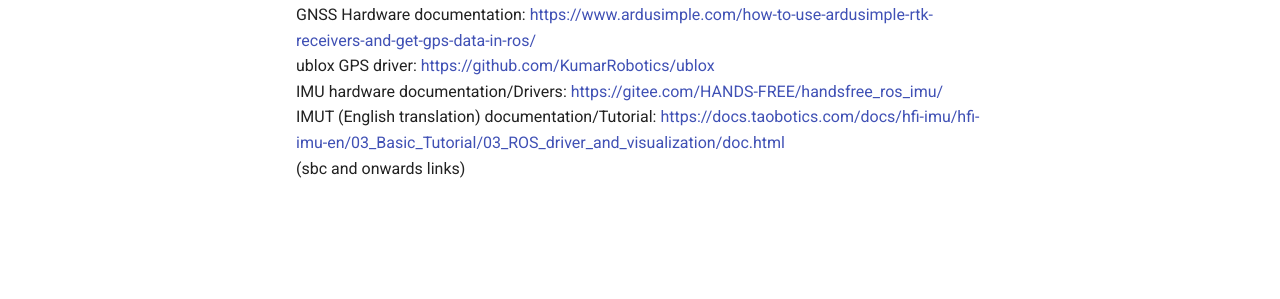
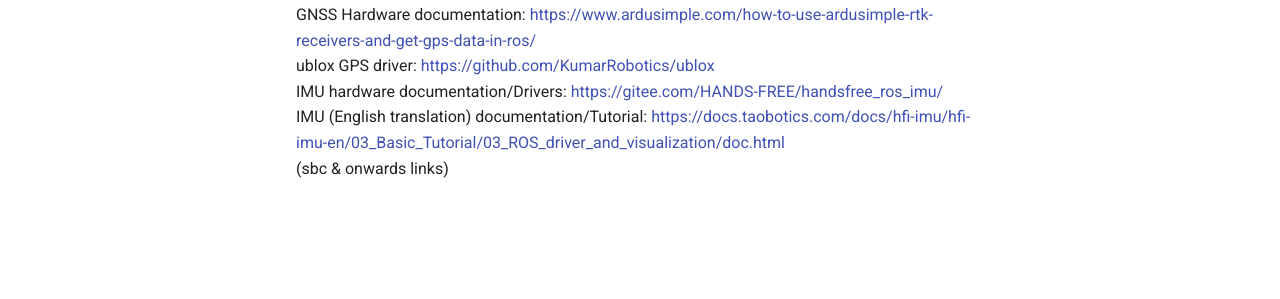
Before and after one commit to 23mel/mkdocs, an MkDocs documentation site: the page built from docs/resources.md, in a window 1280 px wide. Shown: the part 505-804 px from the top of the page. Built offline with MkDocs 1.6.1 and Material for MkDocs 9.7.7, drawn with Linux system fonts in a browser that asks for light colours.

Commit message:
Commit changes

```diff
--- a/docs/resources.md
+++ b/docs/resources.md
@@ -12,5 +12,5 @@
 GNSS Hardware documentation: <https://www.ardusimple.com/how-to-use-ardusimple-rtk-receivers-and-get-gps-data-in-ros/>
 ublox GPS driver: <https://github.com/KumarRobotics/ublox>
 IMU hardware documentation/Drivers: <https://gitee.com/HANDS-FREE/handsfree_ros_imu/>
-IMUT (English translation) documentation/Tutorial: <https://docs.taobotics.com/docs/hfi-imu/hfi-imu-en/03_Basic_Tutorial/03_ROS_driver_and_visualization/doc.html>
-(sbc and onwards links)
+IMU (English translation) documentation/Tutorial: <https://docs.taobotics.com/docs/hfi-imu/hfi-imu-en/03_Basic_Tutorial/03_ROS_driver_and_visualization/doc.html>
+(sbc & onwards links)
```
Also changed, not shown: docs/sbc.md (+1 -1 lines).
